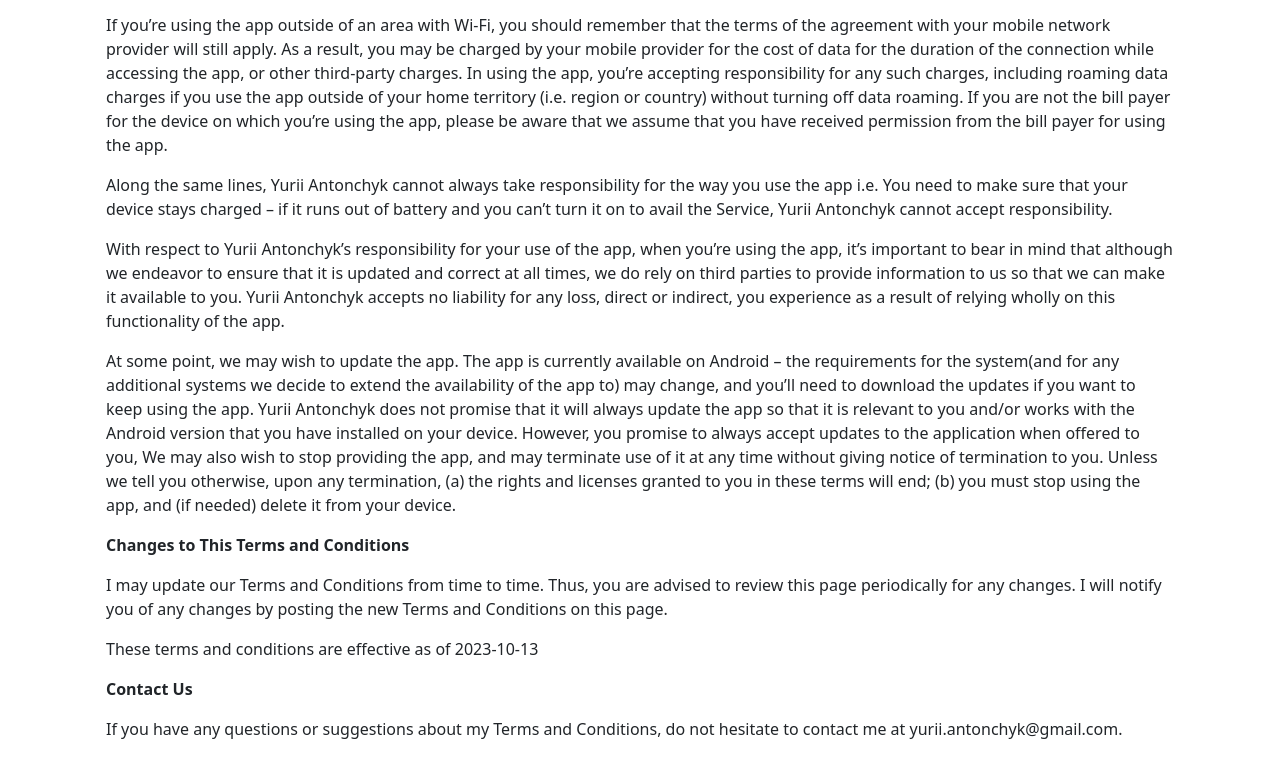
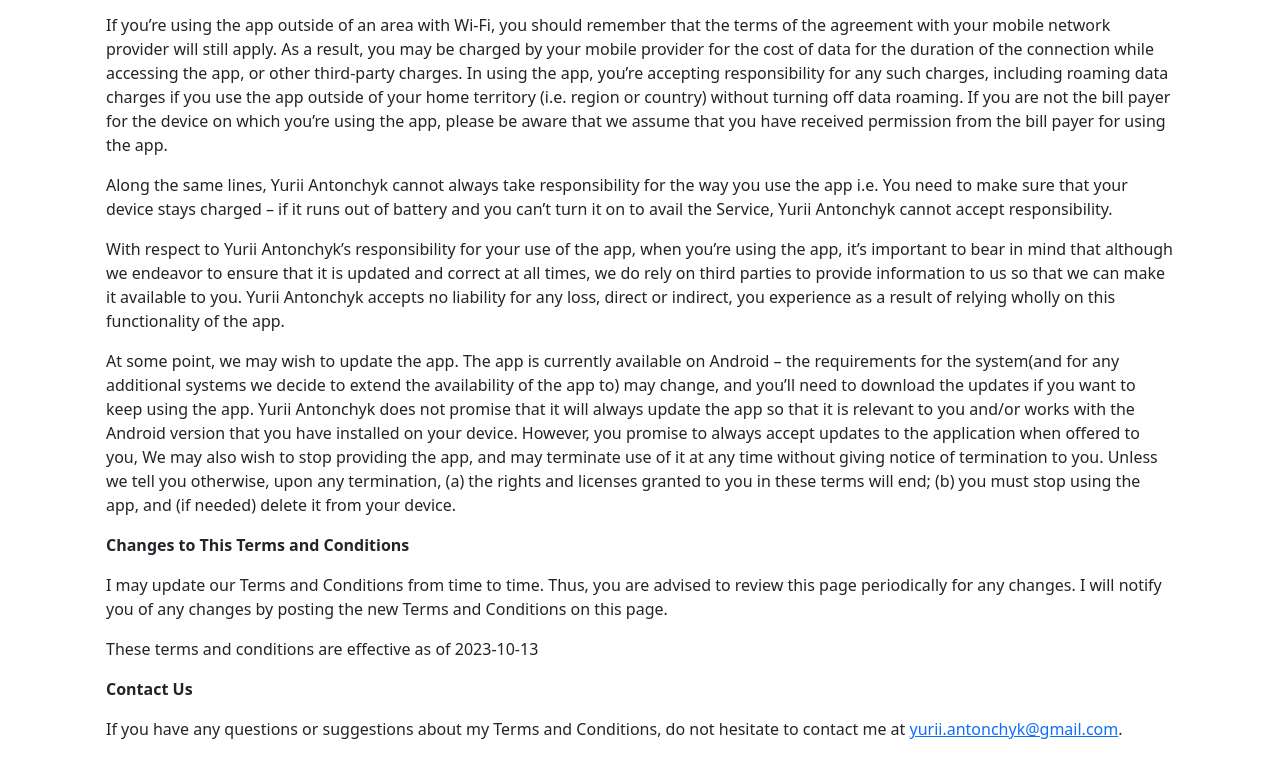
Before and after one commit to Vozydani/vozydani.github.io, a plain HTML site: page miners-life/terms-and-conditions.html in a window 1280 px wide. Shown: the part 755-1532 px from the top of the page. Drawn offline with Linux system fonts and the light colour scheme.

Commit message:
Update terms-and-conditions.html

```diff
--- a/miners-life/terms-and-conditions.html
+++ b/miners-life/terms-and-conditions.html
@@ -113,7 +113,7 @@
                 </p> <p><strong>Contact Us</strong></p> <p>
                   If you have any questions or suggestions about my
                   Terms and Conditions, do not hesitate to contact me
-                  at yurii.antonchyk@gmail.com.
+                  at <a href="mailto:yurii.antonchyk@gmail.com" target="_blank" rel="noopener noreferrer">yurii.antonchyk@gmail.com</a>.
                 </p>
     </div>
   </main>
```
